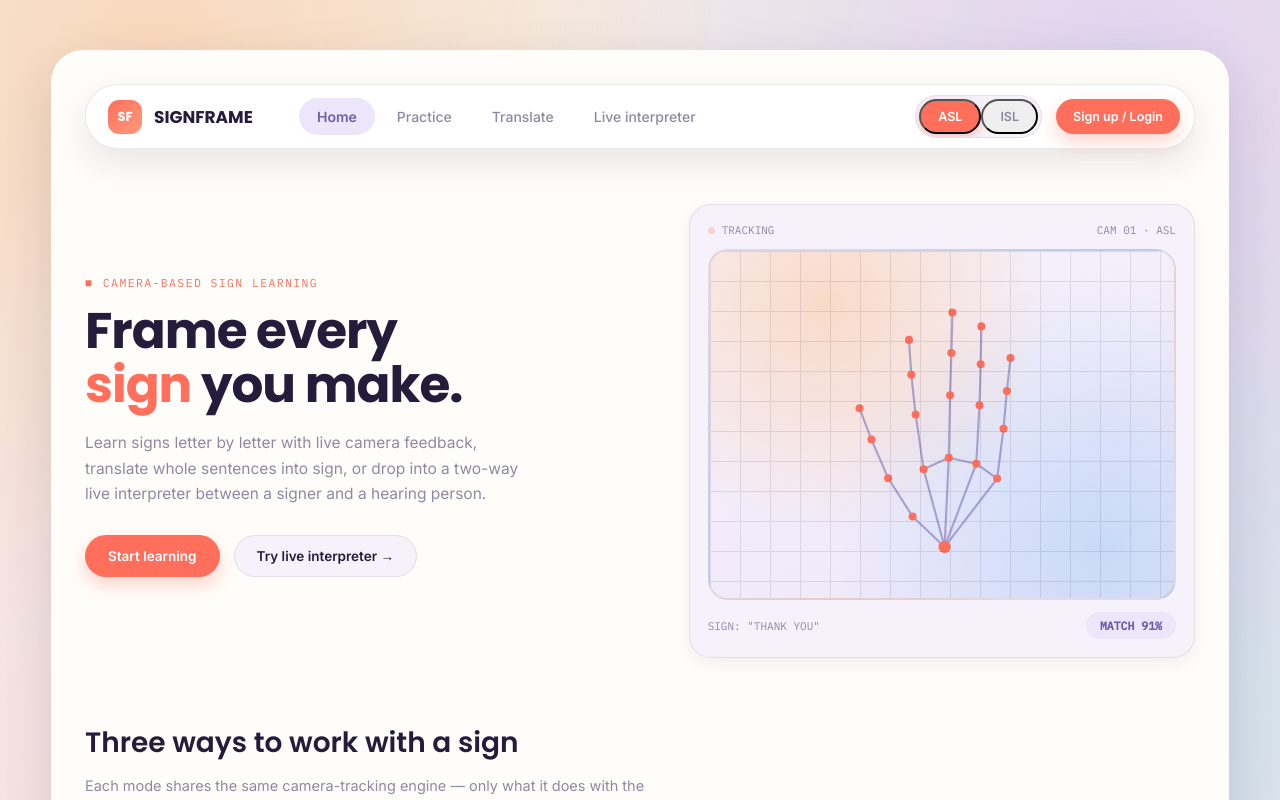
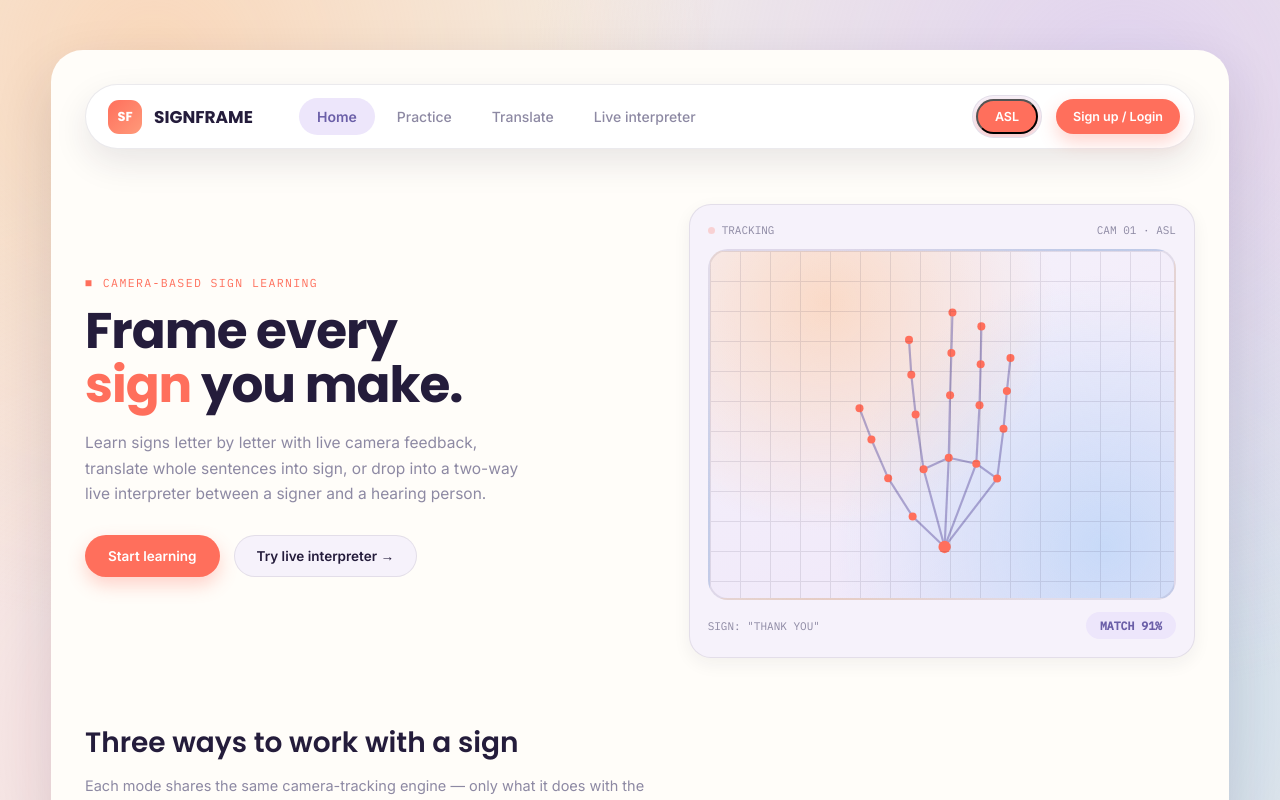
Before and after one commit to FlaviaRodrigues-05/signframe, a React (Vite) app: page / in a window 1280 px wide. Shown: the top 800 px of the page. Built offline with nearby package versions, Linux system fonts and the light colour scheme.

Commit message:
UI/Ux: remove ISL button as only ASL is supported

```diff
--- a/src/components/Header.jsx
+++ b/src/components/Header.jsx
@@ -1,7 +1,7 @@
 import { NavLink } from 'react-router-dom'
 import { useLang } from '../context/LangContext.jsx'
 
-export default function Header(){
+export default function Header() {
   const { lang, setLang } = useLang()
 
   return (
@@ -20,7 +20,6 @@ export default function Header(){
       <div className="nav-right">
         <div className="lang-toggle">
           <button className={lang === 'ASL' ? 'active' : ''} onClick={() => setLang('ASL')}>ASL</button>
-          <button className={lang === 'ISL' ? 'active' : ''} onClick={() => setLang('ISL')}>ISL</button>
         </div>
         <NavLink to="/login" className="btn btn-primary btn-sm" style={{ textDecoration: 'none' }}>
           Sign up / Login
```
